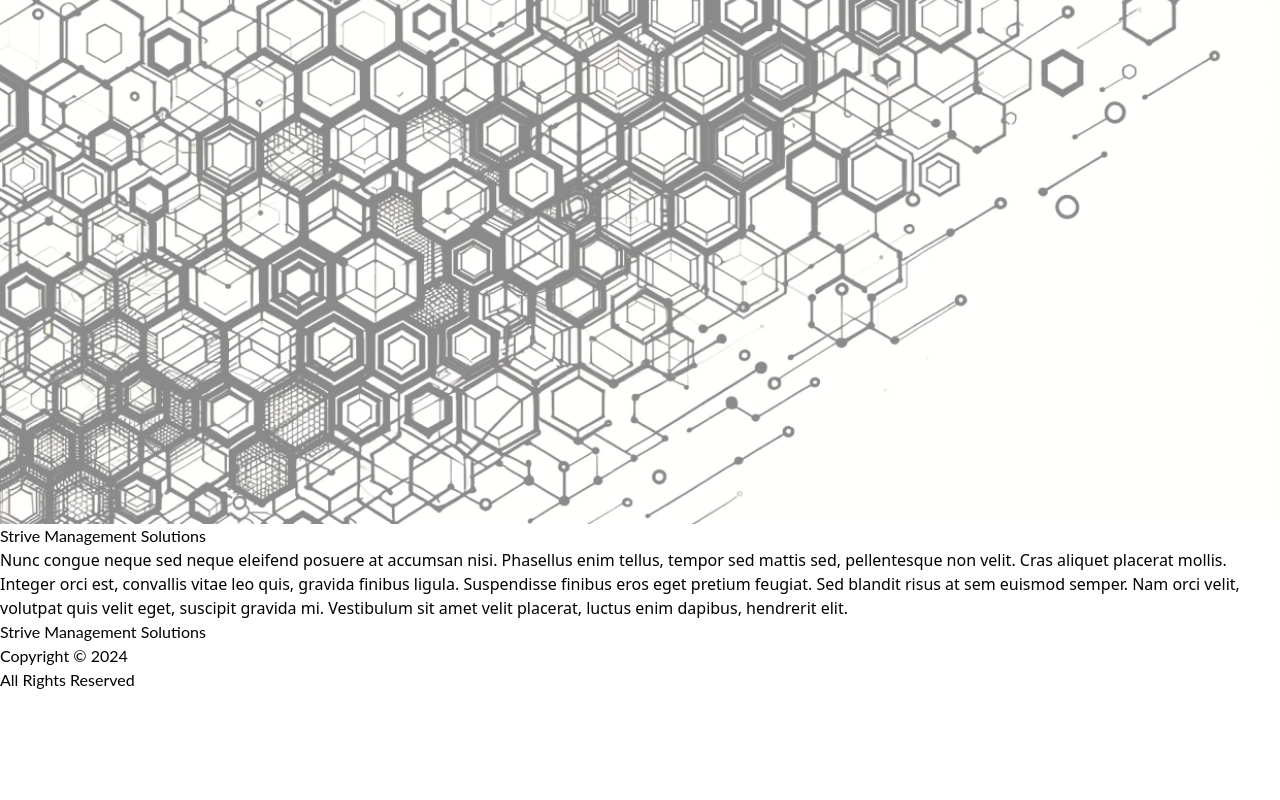
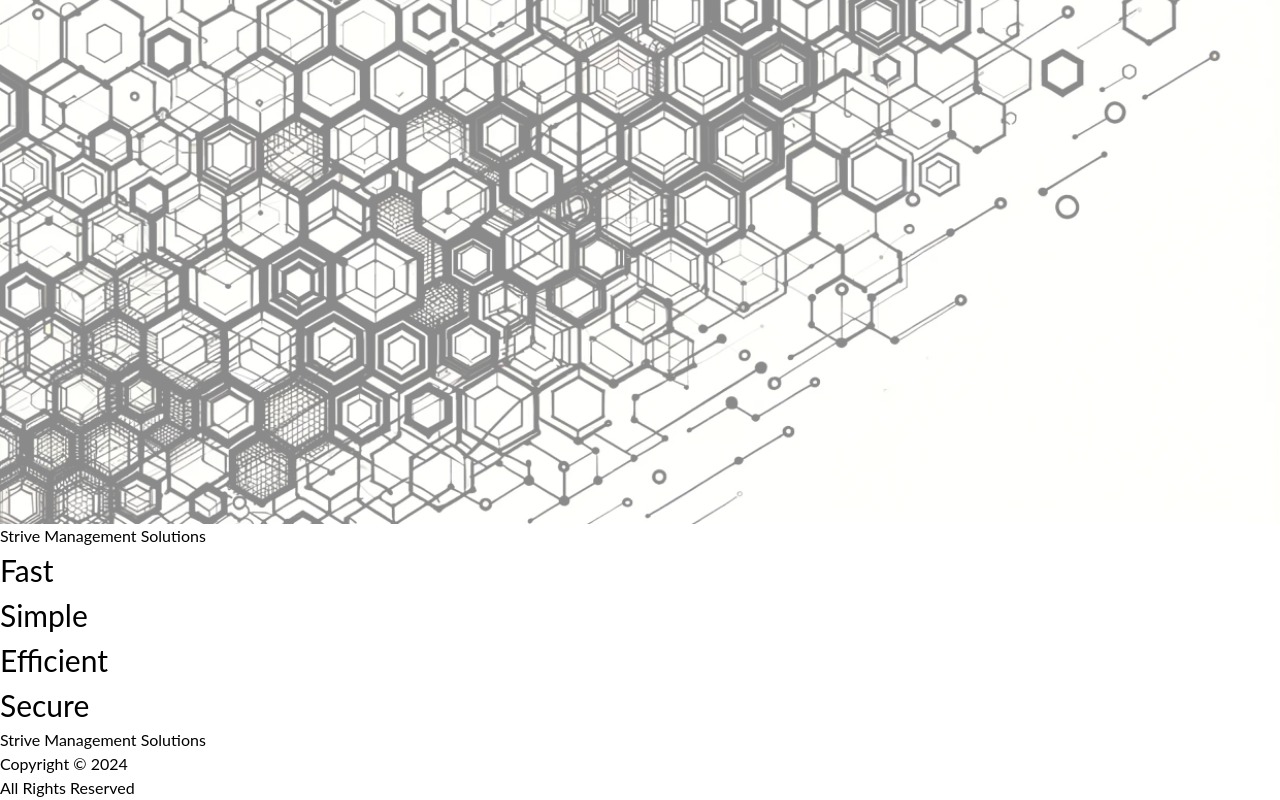
Before and after one commit to strive-management/strive-frontend, a React (Vite) app: page / in a window 1280 px wide. Shown: the part 1250-2050 px from the top of the page. Before the commit the page ends 1942 px from the top, so only its background shows below. Built offline with nearby package versions, Linux system fonts and the light colour scheme; what webfontloader would draw is missing.

Commit message:
fix: homepage ui

```diff
--- a/package.json
+++ b/package.json
@@ -16,6 +16,7 @@
     "@fortawesome/free-solid-svg-icons": "^6.5.1",
     "@fortawesome/react-fontawesome": "^0.2.0",
     "axios": "^1.6.7",
+    "chart.js": "^4.4.2",
     "firebase": "^10.8.1",
     "moment": "^2.30.1",
     "react": "^18.2.0",
--- a/src/pages/Landing.tsx
+++ b/src/pages/Landing.tsx
@@ -1,4 +1,4 @@
-import { FC } from 'react';
+import React from 'react';
 import { Link } from 'react-router-dom';
 import logo from '../assets/strive1-cropped.svg'
 import heroImage from '../assets/hex-bg.svg'
@@ -13,7 +13,7 @@
 
 
 
-const Landing: FC = () => {
+const Landing: React.FC = () => {
   return (
     <>
 
@@ -55,8 +55,8 @@
             </div>
           </nav>
       </header>
-      <main className='max-w-full w-full overflow-hidden'>
-      <section id='hero' className='relative'>
+      <main className='flex w-full max-w-[2000px] place-content-center overflow-hidden bg-gray-50'>
+      <section id='hero' className='flex w-[1400px] max-w-[2000px] items-center relative'>
         <div className='hero-section w-full h-800'>
           <img src={heroImage} className="w-full h-full object-cover" alt="Hero"/>
         </div>
@@ -64,19 +64,31 @@
           <p className='text-gray-700 text-3xl'>Strive Management Solutions</p>
         </div>
       </section>
-      <section className="w-full h-600 bg-black"></section>
       </main>
-      <section className="mx-auto bg-gray-100 flex text-gray-700 flex-col p-4 sm:flex-row sm:justify-between">
-        <div className='p-10'>
-          <p>Nunc congue neque sed neque eleifend posuere at accumsan nisi. Phasellus enim tellus, tempor sed mattis sed, pellentesque non velit. Cras aliquet placerat mollis. Integer orci est, convallis vitae leo quis, gravida finibus ligula. Suspendisse finibus eros eget pretium feugiat. Sed blandit risus at sem euismod semper. Nam orci velit, volutpat quis velit eget, suscipit gravida mi. Vestibulum sit amet velit placerat, luctus enim dapibus, hendrerit elit.</p>
+      <div className="flex justify-center py-16 bg-gray-50">
+        <div className="w-[1400px] border-t border-gray-300 "></div>
+      </div>
+      <section className="mx-auto bg-gradient-to-b from-gray-50 to-white text-gray-700 flex w-full max-w-[2000px] relative flex-row justify-center">
+        <div className='py-10 w-[1400px] bg-gradient-to-b from-gray-50 to-white'>
+          <div className='grid p-10 place-items-center' style={{ gridTemplateColumns: 'repeat(4, minmax(0, 1fr))', gridAutoRows: '100px', fontFamily: "'Lato', sans-serif", fontSize: "30px"}}>
+          <div style={{ gridColumnStart: 1, gridRowStart: 1 }}><h1>Fast</h1></div>
+          <div style={{ gridColumnStart: 2, gridRowStart: 2 }}><h1>Simple</h1></div>
+          <div style={{ gridColumnStart: 3, gridRowStart: 3 }}><h1>Efficient</h1></div>
+          <div style={{ gridColumnStart: 4, gridRowStart: 4 }}><h1>Secure</h1></div>
+        </div>
         </div>
       </section>
-      <footer style={{ fontFamily: "'Lato', sans-serif" }} id="footer" className="bg-gray-300 mx-auto flex text-gray-700 flex-col p-10 sm:flex-row sm:justify-between text-base h-40">
-          <h2>Strive Management Solutions</h2>
-        <div style={{ fontFamily: "'Lato', sans-serif" }} className="text-gray-700 flex flex-col sm:gap-2">
-          <p className="text-right">Copyright &copy; <span id="year">2024</span></p>
-          <p className="text-right">All Rights Reserved</p>
-        </div>
+      <div className="flex justify-center py-16 bg-white">
+        <div className="w-[1400px] border-t border-gray-300 "></div>
+      </div>
+      <footer style={{ fontFamily: "'Lato', sans-serif" }} id="footer" className="bg-white mx-auto flex w-full max-w-[2000px] items-center relative text-gray-700 p-10 flex-row justify-center text-base h-40">
+          <div className='flex w-[1400px] max-w-[2000px] items-center relative justify-between'>
+            <h2>Strive Management Solutions</h2>
+            <div style={{ fontFamily: "'Lato', sans-serif" }} className="text-gray-700 flex flex-col sm:gap-2">
+            <p className="text-right">Copyright &copy; <span id="year">2024</span></p>
+            <p className="text-right">All Rights Reserved</p>
+            </div>
+          </div>
       </footer>
 
     </>
```
Also changed, not shown: 1 other file (tests, documents, lock files or other folders).
